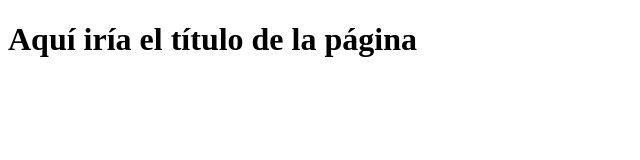
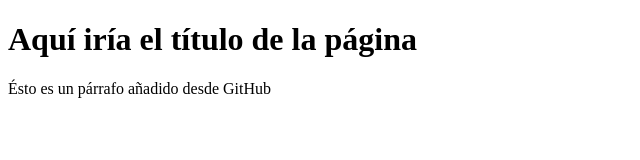
Before and after one commit to MonShaq/Proyecto-Web-Empresa-C, a plain HTML site: page index.html in a window 1280 px wide. Shown: the whole page, without its empty margins (0-640 px from the left). Drawn offline with Linux system fonts and the light colour scheme.

Commit message:
Update index.html

```diff
--- a/index.html
+++ b/index.html
@@ -7,5 +7,6 @@
 </head>
 <body>
     <h1>Aquí iría el título de la página</h1>
+    <p>Ésto es un párrafo añadido desde GitHub</p>
 </body>
 </html>
```
